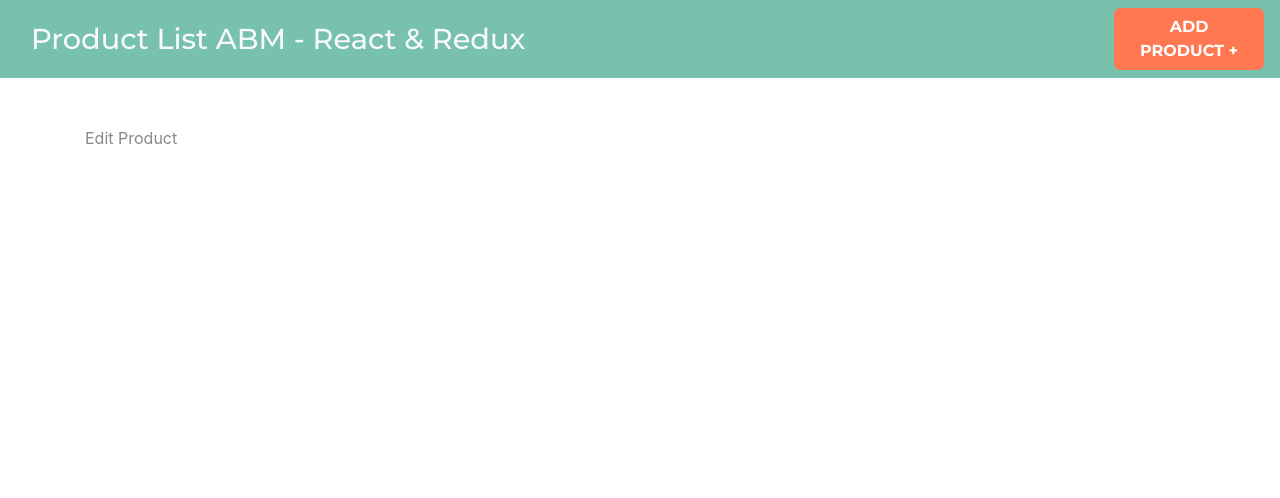
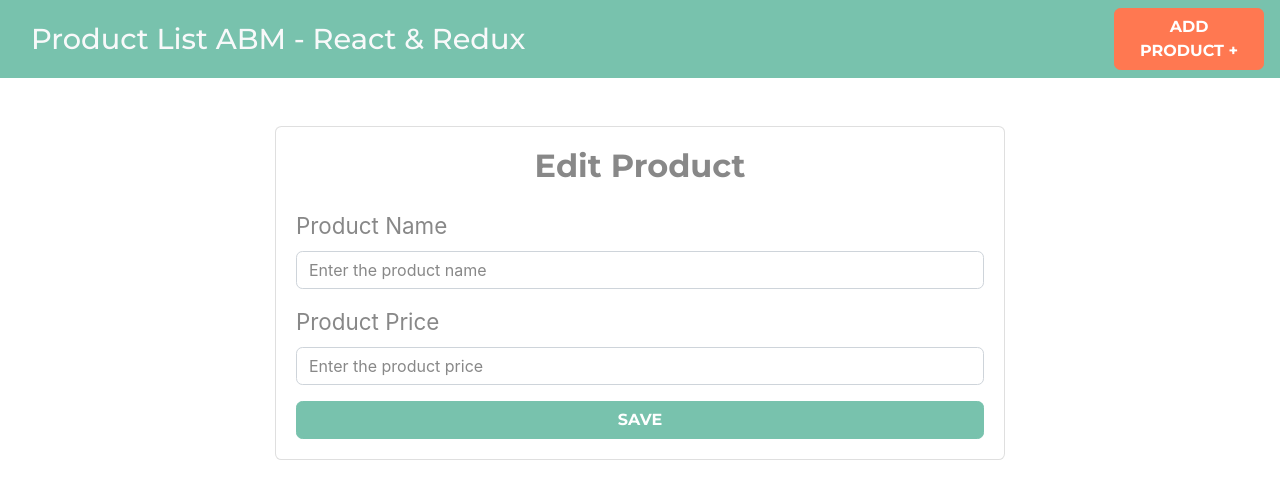
Before and after one commit to agusp-dev/react-products-abm, a React (Create React App) app: page /products/edit/1 in a window 1280 px wide. Shown: the top 498 px of the page. Built offline with nearby package versions, Linux system fonts and the light colour scheme; the HTML template or start-up script is replaced by a standard one.

Commit message:
Added edit product component

```diff
--- a/src/components/EditProduct.jsx
+++ b/src/components/EditProduct.jsx
@@ -2,7 +2,40 @@
 
 const EditProduct = () => {
   return (
-    <div>Edit Product</div>
+    <div className='row justify-content-center'>
+      <div className='col-md-8'>
+        <div className='card'>
+          <div className='card-body'>
+            <h2 className='text-center mb-4 font-weight-bold'>
+              Edit Product
+            </h2>
+            <form>
+              <div className='form-group'>
+                <label>Product Name</label>
+                <input
+                  type='text'
+                  name='name'
+                  className='form-control'
+                  placeholder='Enter the product name'/>
+              </div>
+              <div className='form-group'>
+                <label>Product Price</label>
+                <input
+                  type='number'
+                  name='price'
+                  className='form-control'
+                  placeholder='Enter the product price'/>
+              </div>
+              <button
+                type='submit'
+                className='btn btn-primary font-weight-bold text-uppercase d-block w-100'
+              >Save
+              </button>
+            </form>
+          </div>
+        </div>
+      </div>
+    </div>
   )
 }
 
--- a/src/components/Products.jsx
+++ b/src/components/Products.jsx
@@ -1,8 +1,25 @@
-import React from 'react'
+import React, { Fragment } from 'react'
 
 const Products = () => {
   return (
-    <div>Produccts</div>
+    <Fragment>
+      <h2
+        className='text-center my-5'
+      >Products List
+      </h2>
+      <table className='table table-striped'>
+        <thead className='bg-primary table-dark'>
+          <tr>
+            <th scope='col'>Name</th>
+            <th scope='col'>Price</th>
+            <th scope='col'>Actions</th>
+          </tr>
+        </thead>
+        <tbody>
+
+        </tbody>
+      </table>
+    </Fragment>
   )
 }
 
```
Also changed, not shown: 1 other file (tests, documents, lock files or other folders).
